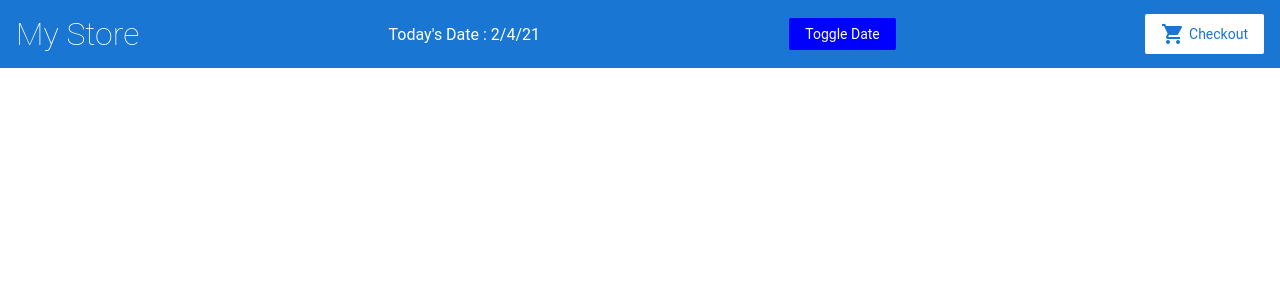
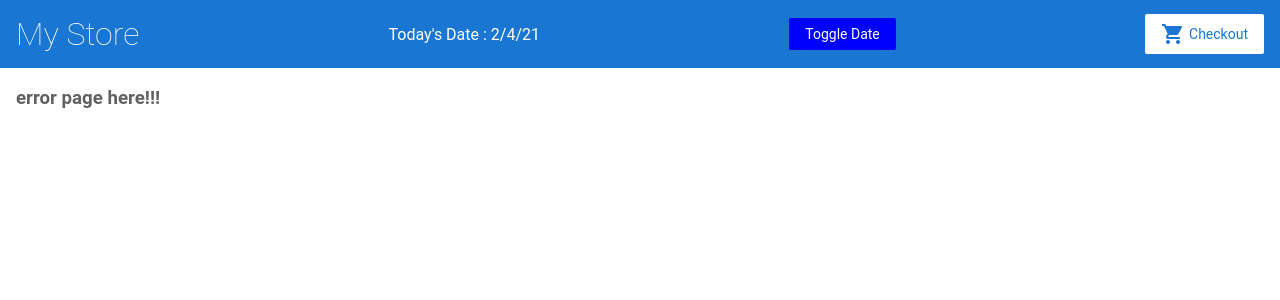
Before and after one commit to shreya1864/angular-twqnhx, an Angular app: page /error in a window 1280 px wide. Shown: the top 300 px of the page. Built offline with nearby package versions, Linux system fonts and the light colour scheme.

Commit message:
1 file modified

```diff
--- a/src/app/error/error.component.html
+++ b/src/app/error/error.component.html
@@ -0,0 +1,3 @@
+<h3>
+  error page here!!!
+</h3>
```
